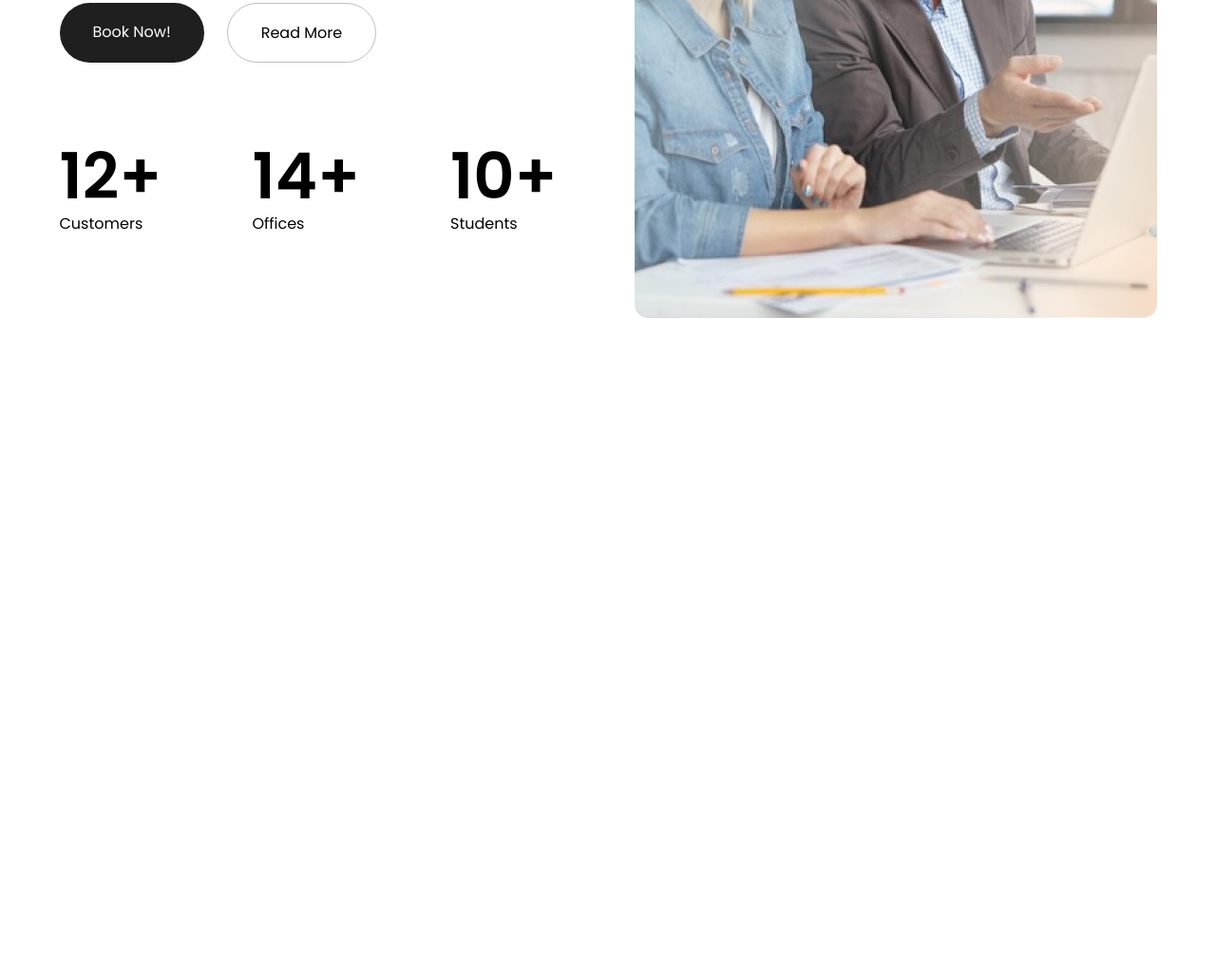
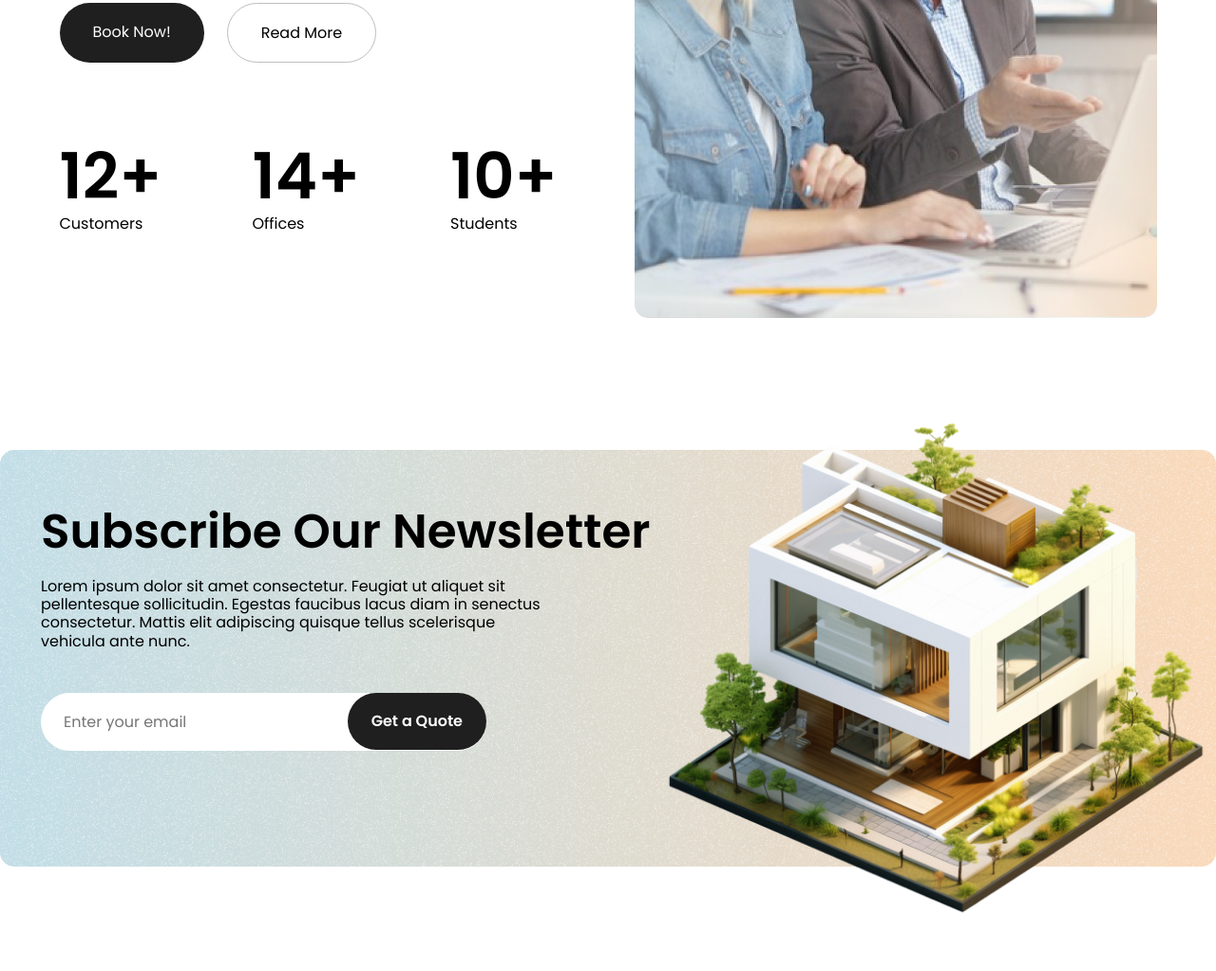
Before and after one commit to m1lkyway123/build, a plain HTML site: page index.html in a window 1280 px wide. Shown: the part 2386-3409 px from the top of the page at 95% size. Before the commit the page ends 2860 px from the top, so only its background shows below. Drawn offline with nearby package versions, Linux system fonts and the light colour scheme.

Commit message:
added a footer

```diff
--- a/assets/css/style.css
+++ b/assets/css/style.css
@@ -266,3 +266,36 @@ img {
   max-width: 550px;
   border-radius: 14px;
 }
+
+.footer {
+  padding-bottom: 110px;
+}
+.footer__inner {
+  background-image: url(../images/footer-bg.jpg);
+  background-repeat: no-repeat;
+  background-position: center;
+  background-size: cover;
+  border-radius: 15px;
+  padding: 56px 0 122px 43px;
+  position: relative;
+}
+.footer__textblock {
+  max-width: 642px;
+}
+.footer__title {
+  margin-bottom: 18px;
+}
+.footer__text {
+  max-width: 526px;
+  margin-bottom: 45px;
+}
+.footer__content-form {
+  position: relative;
+  max-width: 469px;
+}
+.footer__img {
+  max-width: 600px;
+  position: absolute;
+  top: -50px;
+  right: 0;
+}
--- a/index.html
+++ b/index.html
@@ -235,6 +235,23 @@
       </div>
     </div>
   </section>
+  <footer class="footer">
+    <div class="container footer__inner">
+      <div class="footer__textblock">
+        <h3 class="footer__title title">
+          Subscribe Our Newsletter
+        </h3>
+        <p class="footer__text">
+          Lorem ipsum dolor sit amet consectetur. Feugiat ut aliquet sit pellentesque sollicitudin. Egestas faucibus lacus diam in senectus consectetur. Mattis elit adipiscing quisque tellus scelerisque vehicula ante nunc.
+        </p>
+        <div class="footer__content-form">
+          <input class="header__content-email" type="email" placeholder="Enter your email">
+          <button class="header__content-btn" type="submit">Get a Quote</button>
+        </div>
+      </div>
+      <img class="footer__img" src="assets/images/footer-item.png" alt="">
+    </div>
+  </footer>
 
 
   <script src="https://cdn.jsdelivr.net/npm/swiper@11/swiper-bundle.min.js"></script>
```
Also changed, not shown: assets/images/footer-bg.jpg (added), assets/images/footer-item.png (added).
